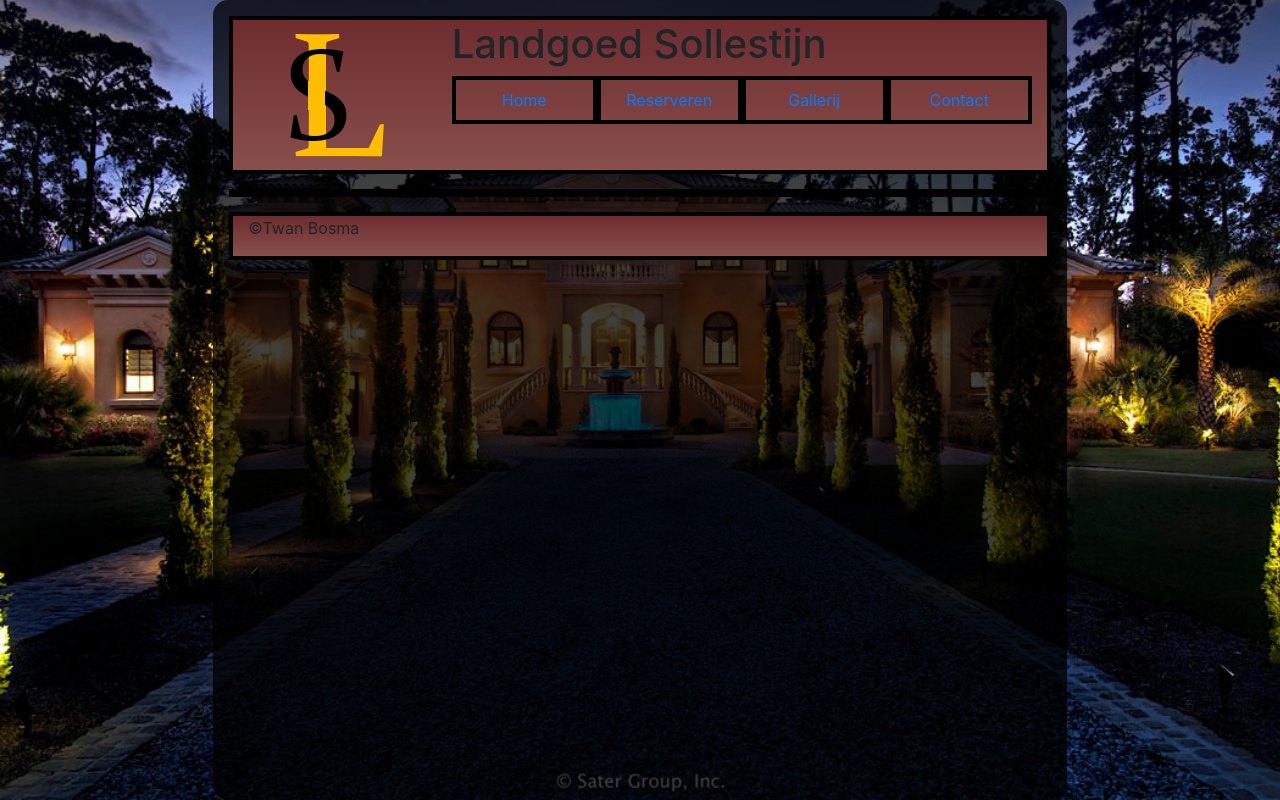
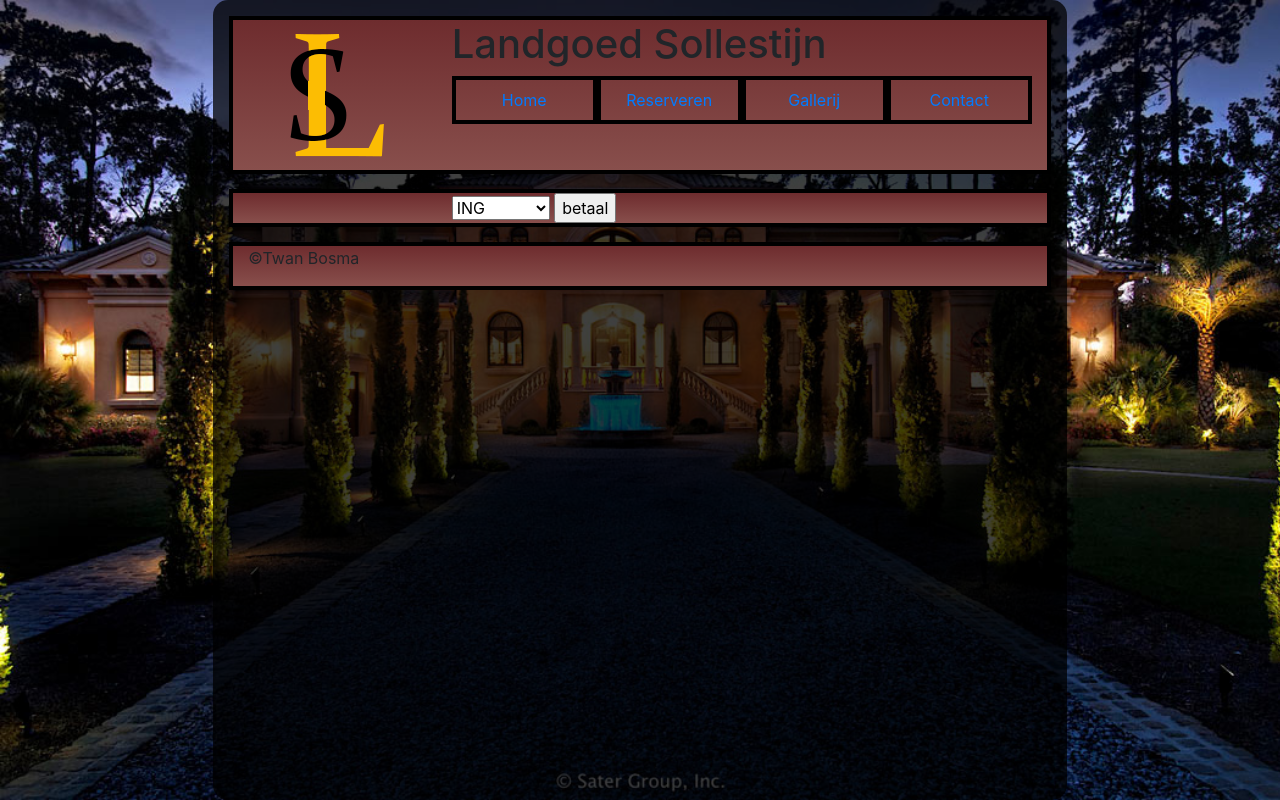
Before and after one commit to MarkBenjamins/Reserveringssysteem, a PHP site: page /res-betaling.php in a window 1280 px wide. Run offline with PHP 8.4, Linux system fonts and the light colour scheme.

Commit message:
Update res-betaling.php

```diff
--- a/res-betaling.php
+++ b/res-betaling.php
@@ -9,7 +9,12 @@ include "include/header.php";
         </div>
         <div class="col-6">
             <form method="POST" action="res-bevestig.php">
-
+                <select name="bank">
+                    <option value="ING">ING</option>
+                    <option value="Rabobank">Rabobank</option>
+                    <option value="ABNamro">abn amro</option>
+                </select>
+                <input type="submit" value="betaal">
             </form>
         </div>
         <div class="col-3">
```
